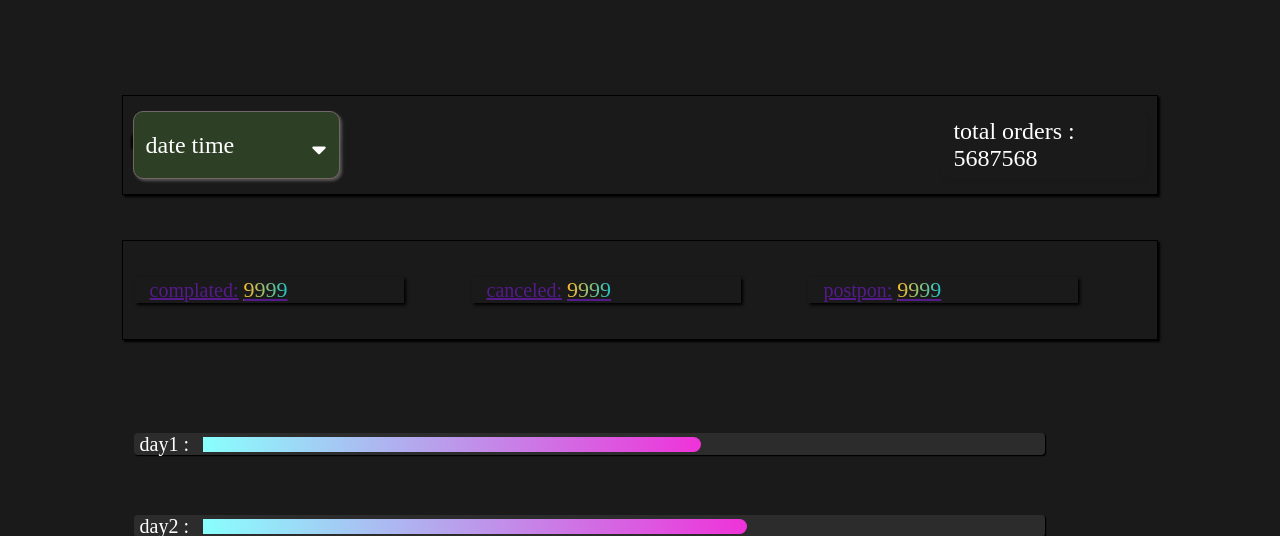
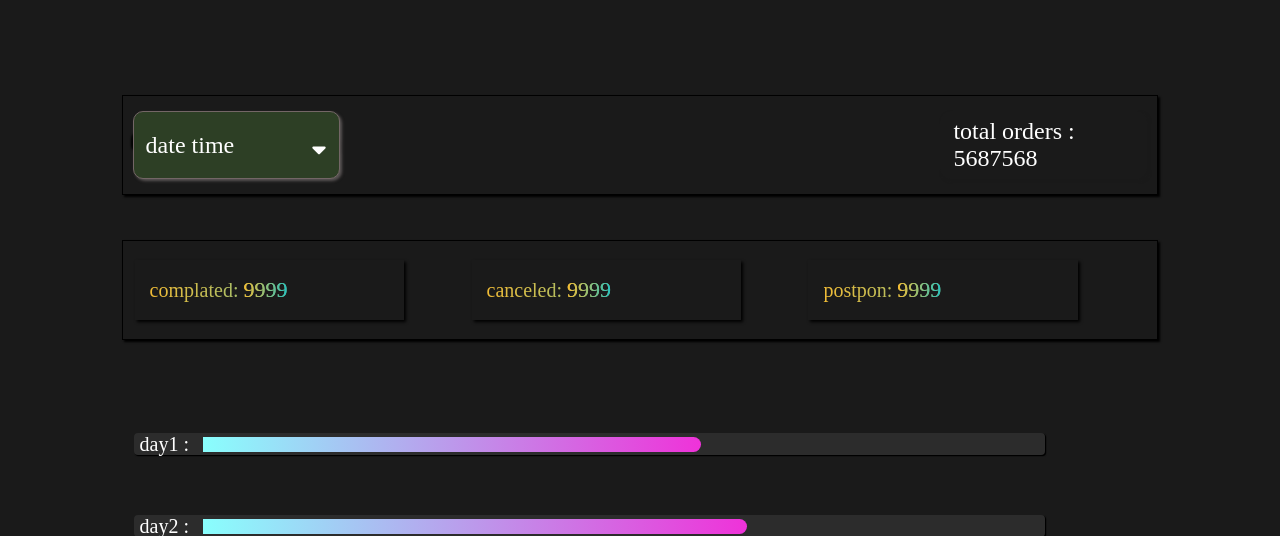
Before and after one commit to ammaralazie/CRM_for_sales_company, a Django app: page /admin_management in a window 1280 px wide. Shown: the top 536 px of the page. Run offline with Django 3.2, Linux system fonts and the light colour scheme; some libraries are stand-ins or nearby versions.

Commit message:
add style and tmplate

```diff
--- a/static/css/admin_style/style1.css
+++ b/static/css/admin_style/style1.css
@@ -83,12 +83,28 @@ body{
     margin-top: 30px;
 }
 
+._complate ,._cancel,._postponement{
+    width: 80%;
+    height: 80%;
+    text-decoration: none;
+    background: #22c1c3;
+    background: -webkit-linear-gradient(to right, #fdbb2d, #22c1c3);
+    background: -moz-linear-gradient(to right, #fdbb2d, #22c1c3);
+    background: -o-linear-gradient(to right, #fdbb2d, #22c1c3);
+    background: linear-gradient(to right, #fdbb2d, #22c1c3);
+    -webkit-background-clip: text;
+    -moz-background-clip: text;
+    -ms-background-clip: text;
+    -webkit-text-fill-color: transparent;
+    -moz-text-fill-color: transparent;
+    -ms-text-fill-color: transparent;
+}
 ._complate .admin_complate,._cancel .admin_cancel,._postponement .admin_postponement{
     display: flex;
     align-items: center;
     padding-left: 15px;
-    width: 80%;
-    height: 80%;
+    width: 100%;
+    height: 100%;
     font-size: 20px;
     box-shadow: 2px 2px 3px #000;
     cursor: pointer;
```
